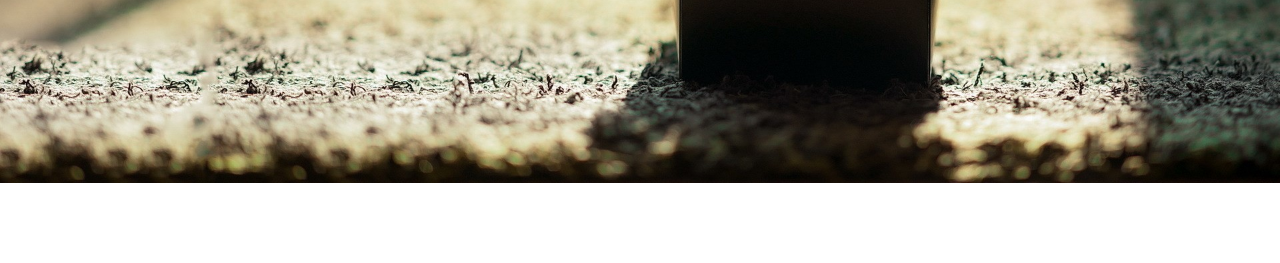
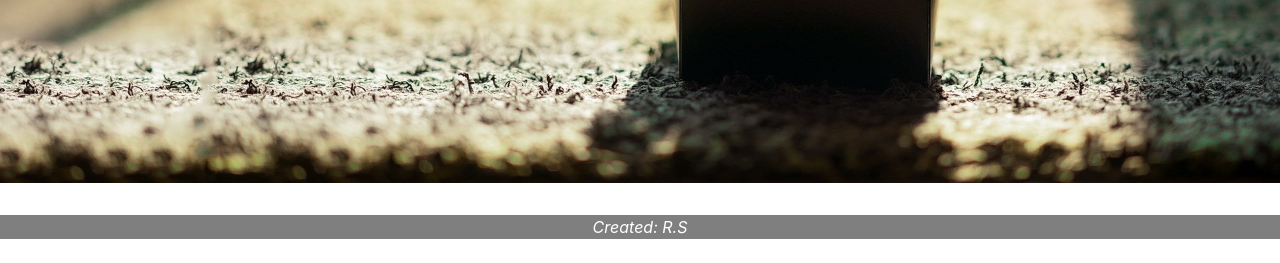
Before and after one commit to Baz07/Blog-Post-Website, a Flask app: page /1 in a window 1280 px wide. Shown: the part 537-800 px from the top of the page. Run offline with Flask 2, Linux system fonts and the light colour scheme; data comes from the database, SQL or seed files in the repository; some libraries are stand-ins or nearby versions.

Commit message:
Update base.html

```diff
--- a/companyblog/templates/base.html
+++ b/companyblog/templates/base.html
@@ -25,6 +25,20 @@
     a{
         color: white;
     }
+
+    .footer {
+    left: 0;
+    bottom: 0;
+    width: 100%;
+    color: white;
+    text-align: center;
+    background: #7f7f7f;
+    background: rgba(0,0,0,0.5);
+    font-style: italic;
+    position: relative;
+    height: -200px;
+    margin-top: 300px;
+  }
 
 </style>
 
@@ -72,5 +86,10 @@
         {% endblock %}
 
     </div>
+
+    <div class="footer">
+         <p>Created: R.S</p>
+    </div>
+
 </body>
 </html>
```
